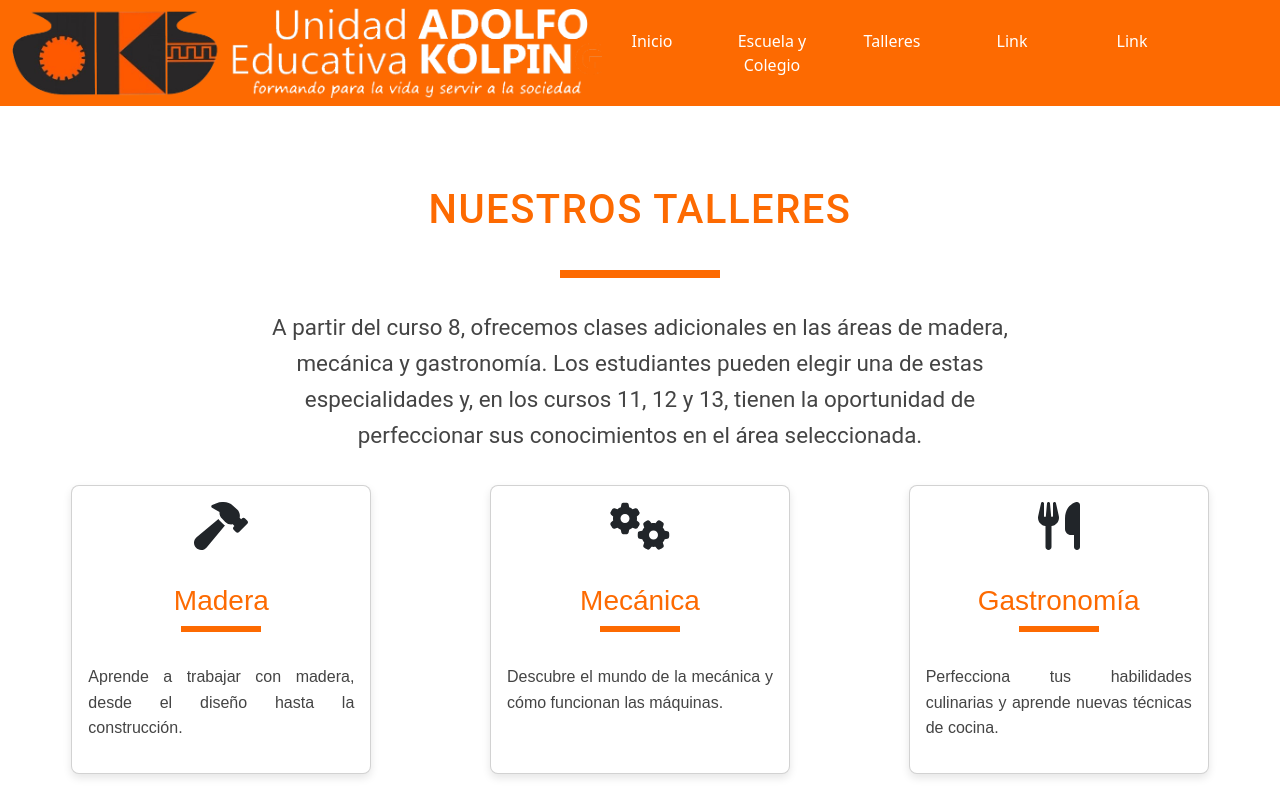
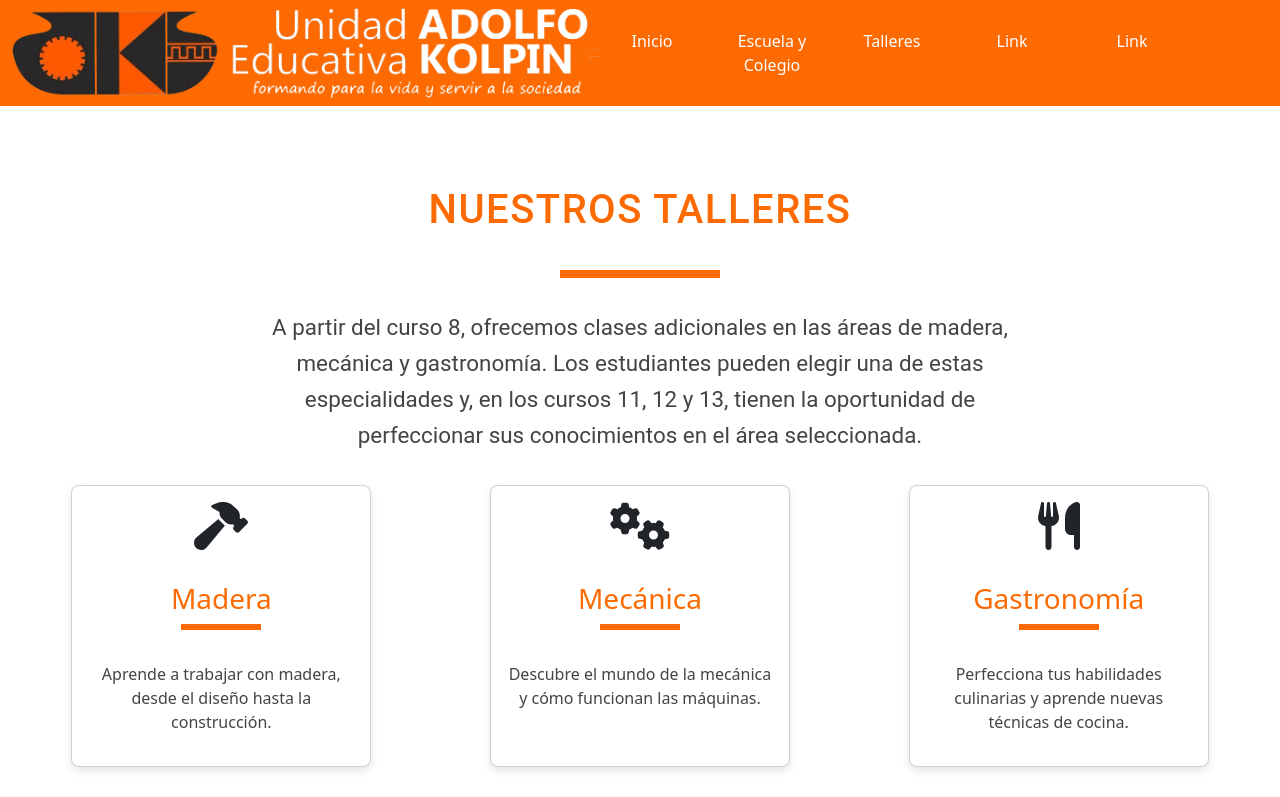
Before and after one commit to aguijarro1029/PagWeb-Colegio-Adolfo-Kolping, a React (Vite) app: page /talleres in a window 1280 px wide. Shown: the top 797 px of the page. Built offline with nearby package versions, Linux system fonts and the light colour scheme; grey boxes are pictures that could not be loaded.

Commit message:
Ajuste css

```diff
--- a/src/Pages/Escuela_colegio.tsx
+++ b/src/Pages/Escuela_colegio.tsx
@@ -58,7 +58,7 @@
 const Escuela_colegio: React.FC = () => {
   return (
 
-    <div className="container">
+    <div className="escuela">
       <h1>Escuela y Colegio</h1>
       <p>La Unidad Educativa “Adolfo-Kolping” es situada en Yaruquíes, un pueblecito de 3500 habitantes  en una altura de 2800 m en los Andes,
         en la falda del volcán mas alto de la provincia, el Chimborazo (6310 m).  La provincia Chimborazo, completamente  indígena,
--- a/src/Pages/Historia.tsx
+++ b/src/Pages/Historia.tsx
@@ -1,4 +1,4 @@
-import React from 'react';
+
 import '../css/inicio.css';
 
 const Historia = () => {
@@ -16,12 +16,10 @@
           <div className="history">
             <h2>Historia</h2>
             <p>
-              Un poco de historia
-              <br />
               El fundador de nuestra escuela, el sacerdote Wolfgang Schaft, ha descrito la aparición de la escuela poco antes de su muerte. Aquí están algunos extractos de sus dos últimos boletines del año 2010:
             </p>
             <p>
-              „… ¿Pero cómo empezó todo? Me fui en 1994 a Ecuador como párroco. … Educación y capacitación son de vida necesaria en una industria globalizada. Por lo tanto, la idea de una escuela técnica en el espíritu del sacerdote Adolph Kolping surgió muy pronto. En mi parroquia de Yaruquíes una joven profesora trabajó en el tiempo, Janeth López, la actual directora. Viene de la aldea y conoce las necesidades y preocupaciones de la gente de esta región. Janeth fue inmediatamente entusiasmado con mi idea de una escuela técnica y quería empezar. Así que alquilamos habitaciones en una antigua escuela en Yaruquíes para la tarde y ella sola enseñó. Para las clases prácticas construí dos galpones y contractamos un carpintero y un mecánico que fueron por hora. Juntos hemos desarrollado la escuela, hemos construido sala por sala en un sitio, que conseguimos en el año 2000 con contrato enfitéutico. …
+              ¿Pero cómo empezó todo? Me fui en 1994 a Ecuador como párroco. … Educación y capacitación son de vida necesaria en una industria globalizada. Por lo tanto, la idea de una escuela técnica en el espíritu del sacerdote Adolph Kolping surgió muy pronto. En mi parroquia de Yaruquíes una joven profesora trabajó en el tiempo, Janeth López, la actual directora. Viene de la aldea y conoce las necesidades y preocupaciones de la gente de esta región. Janeth fue inmediatamente entusiasmado con mi idea de una escuela técnica y quería empezar. Así que alquilamos habitaciones en una antigua escuela en Yaruquíes para la tarde y ella sola enseñó. Para las clases prácticas construí dos galpones y contractamos un carpintero y un mecánico que fueron por hora. Juntos hemos desarrollado la escuela, hemos construido sala por sala en un sitio, que conseguimos en el año 2000 con contrato enfitéutico. …
               Después tuvimos que luchar para la aprobación, para que los estudiantes pudieran recibir un título reconocido. Porque era un colegio artesanal y secundaria – el primero en esta forma en el país -, tuvimos que obtener la aprobación de 2 ministerios y la Cámara Nacional de Artesanos. El proceso de aprobación tardó casi 2 años. … Para la firma final del Ministro de trabajo, estuvimos 3 días en Quito y hicimos 8 visitas al Ministerio! …
               Si veamos esta hermosa escuela hoy, apenas se puede creer que empezamos con sólo un salón de clases y dos cobertizos improvisados. Todavía recuerdo, que en el primer día dos alumnas mayores trajeron a sus bebés a la escuela. Tenían a nadie que podría proteger a los pequeños en casa y nos rogaron, asistir a las clases con los bebés. …
               Un gran desafío fue y es la diferente mentalidad de la gente en el altiplano andino. Ecuador se encuentra en el cinturón tropical y allí crecen frutas todo el año con riego suficiente. Esto significa que en estos países, la idea de planificación o prevención, como por ejemplo en la formación profesional, es en gran parte desconocida. Además de eso, que durante 500 años había represión y acostumbrados de la determinación ajena, piensan solamente en el día, pero nunca en la mañana o en pasado mañana. …”
--- a/src/css/inicio.css
+++ b/src/css/inicio.css
@@ -1,11 +1,4 @@
-.container {
-  max-width: 1000px;
-  margin: 0 auto;
-  padding: 20px;
-  font-family: 'Arial', sans-serif;
-  line-height: 1.6;
-  color: #333;
-}
+
 
 .main-content {
   display: flex;
@@ -37,15 +30,12 @@
 
 .history p {
   margin-bottom: 1em;
+  text-align: justify;
 }
 
 /* Otros estilos */
 h1, h2 {
   color: #fd6a01; /* Color para los títulos */
-}
-
-p {
-  text-align: justify;
 }
 
 h1 {
@@ -86,6 +76,20 @@
 .side-content {
   flex: 1;
   margin-right: 20px; /* Espacio entre el contenido principal y las imágenes */
+}
+
+.side-content p {
+   text-align: justify;
+}
+
+.escuela {
+  flex: 1;
+  margin-right: 20px;
+  margin-left: 20px;
+}
+
+.escuela p{
+  text-align: justify;
 }
 
 .side-images {
```
